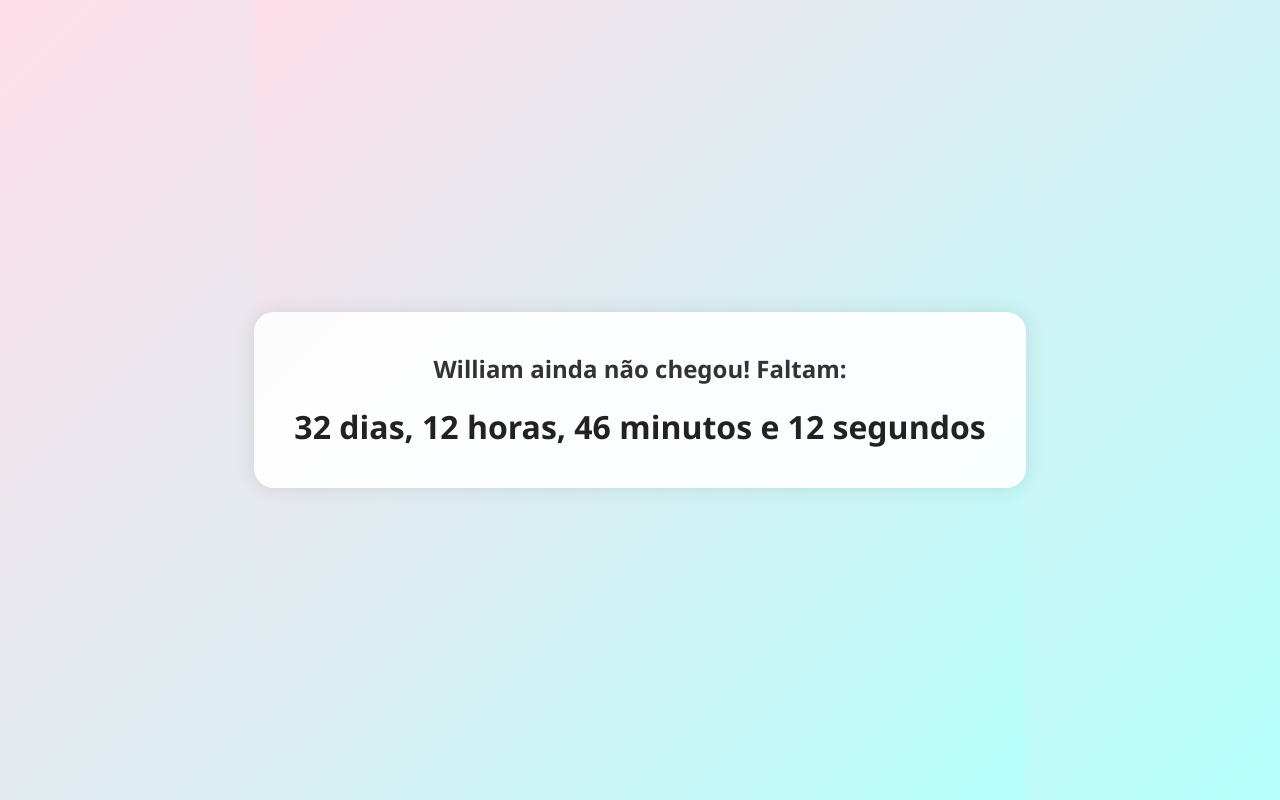
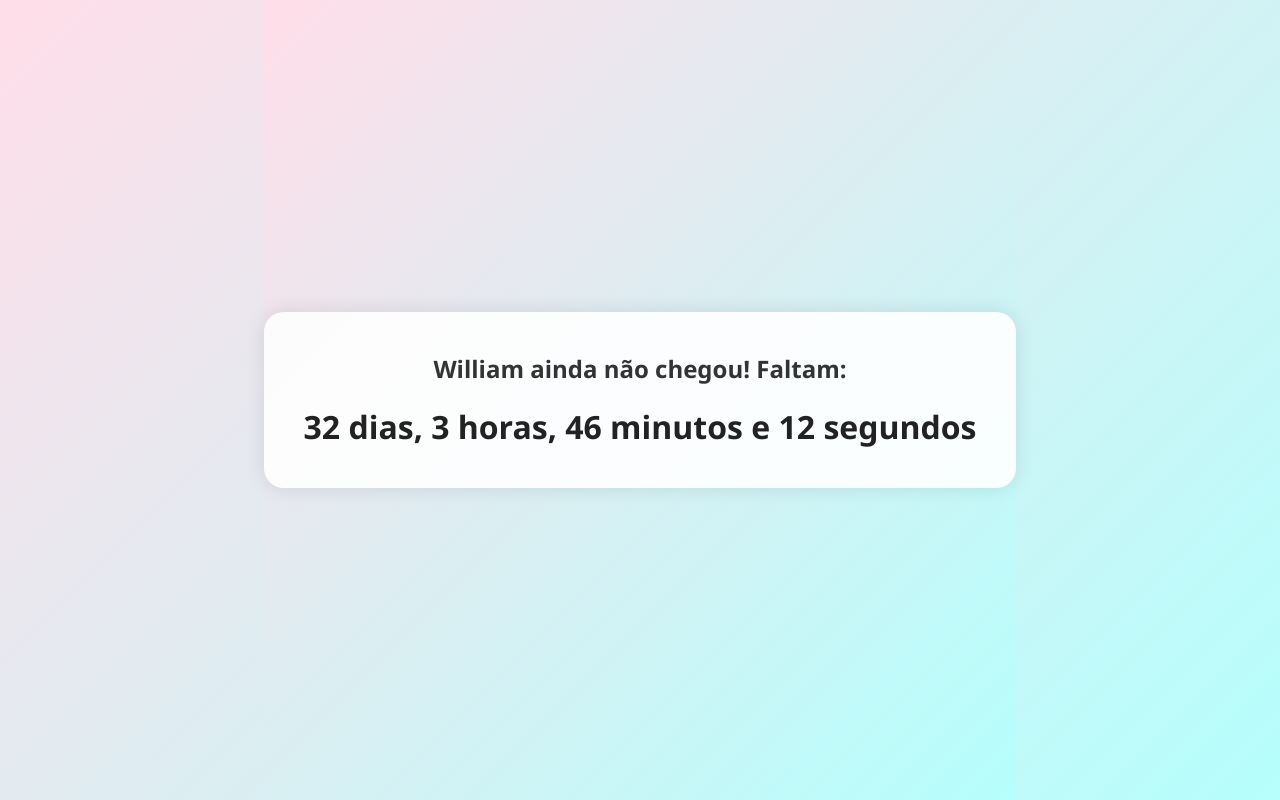
Before and after one commit to williamokano/williamokano.github.io, a plain HTML site: page gloria/index.html in a window 1280 px wide. Drawn offline with Linux system fonts and the light colour scheme.

Commit message:
updated arrival date

```diff
--- a/gloria/index.html
+++ b/gloria/index.html
@@ -57,7 +57,7 @@
 
   <script>
     // 1. Define a data como sendo 29/05/2025 20:55 no fuso de Berlim
-    const targetDate = new Date("2025-09-06T23:00:00+02:00")
+    const targetDate = new Date("2025-09-06T09:00:00-03:00")
 
     const messageEl = document.getElementById("message");
     const countdownEl = document.getElementById("countdown");
```
